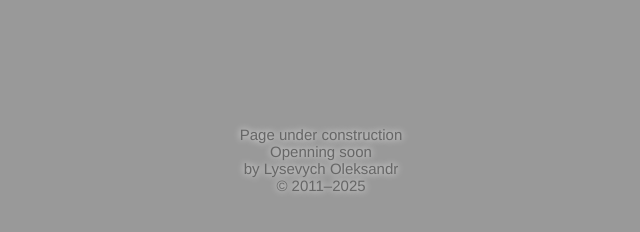
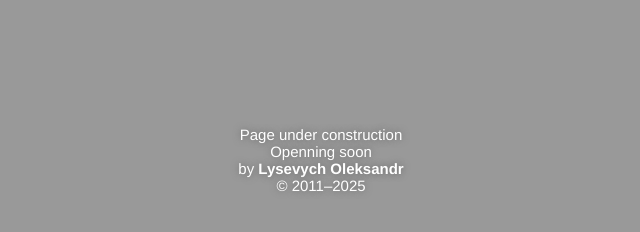
Before and after one commit to Lysevych/Studio.WildFox.Space, a plain HTML site: page index.html in a window 1280 px wide. Shown: the whole page, without its empty margins (319-959 px from the left). Drawn offline with Linux system fonts and the light colour scheme.

Commit message:
Update index.html

```diff
--- a/index.html
+++ b/index.html
@@ -19,14 +19,18 @@
 			font-family: Helvetica, Sans-Serif;
 			font-size: 15px;
 			text-align: center;
-			color: #666666;
-			text-shadow: 0px 0px 7px #ffffff;
+			color: #ffffff;
+			text-shadow: 0px 0px 7px #666666;
+		}
+
+		strong {
+			font-weight: bold;
 		}
 	</style>
 </head>
 
 <body>
-	<p>Page under construction<br>Openning soon<br>by Lysevych Oleksandr<br>© 2011–2025</p>
+	<p>Page under construction<br>Openning soon<br>by <strong>Lysevych Oleksandr</strong><br>© 2011–2025</p>
 </body>
 
 </html>
```
